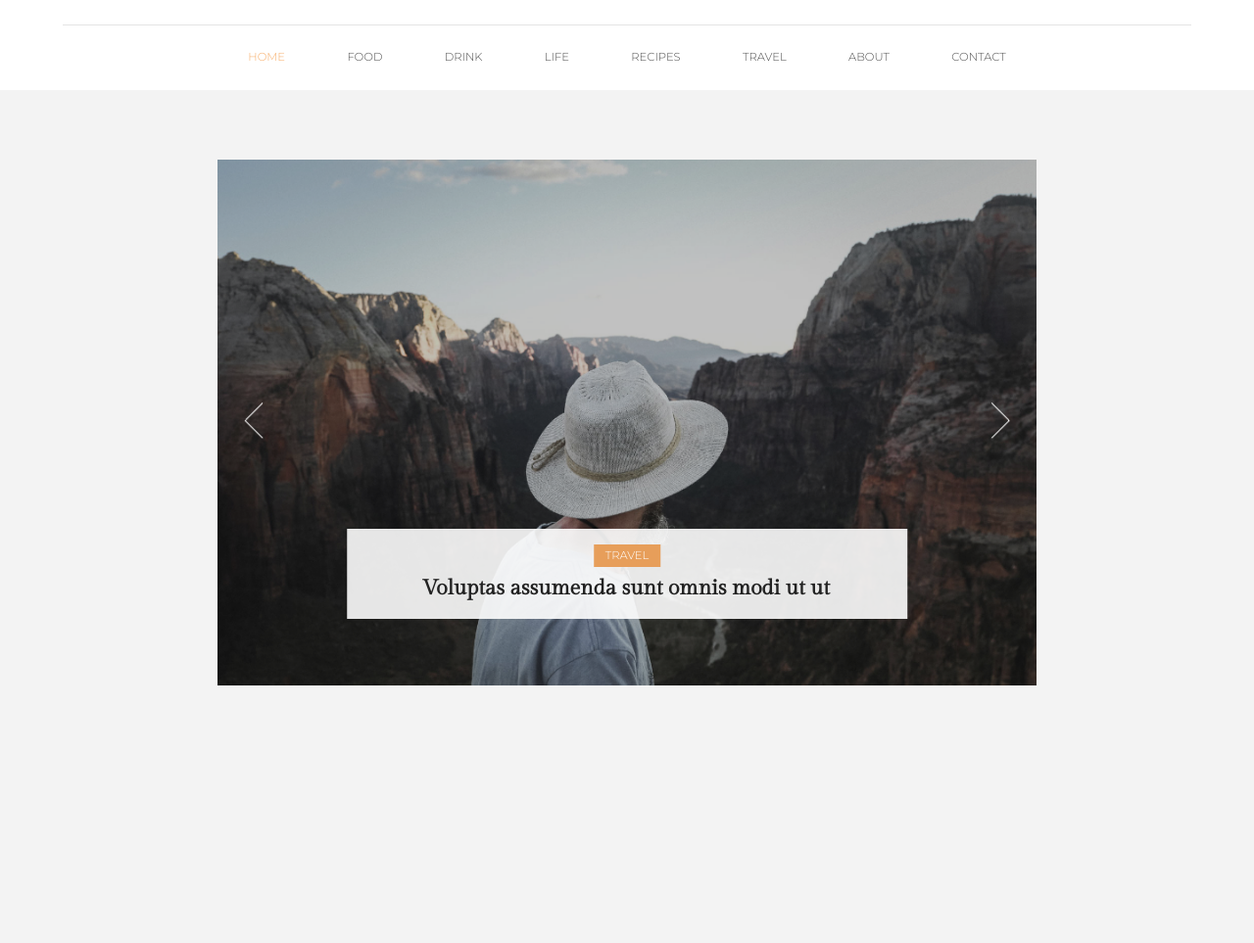
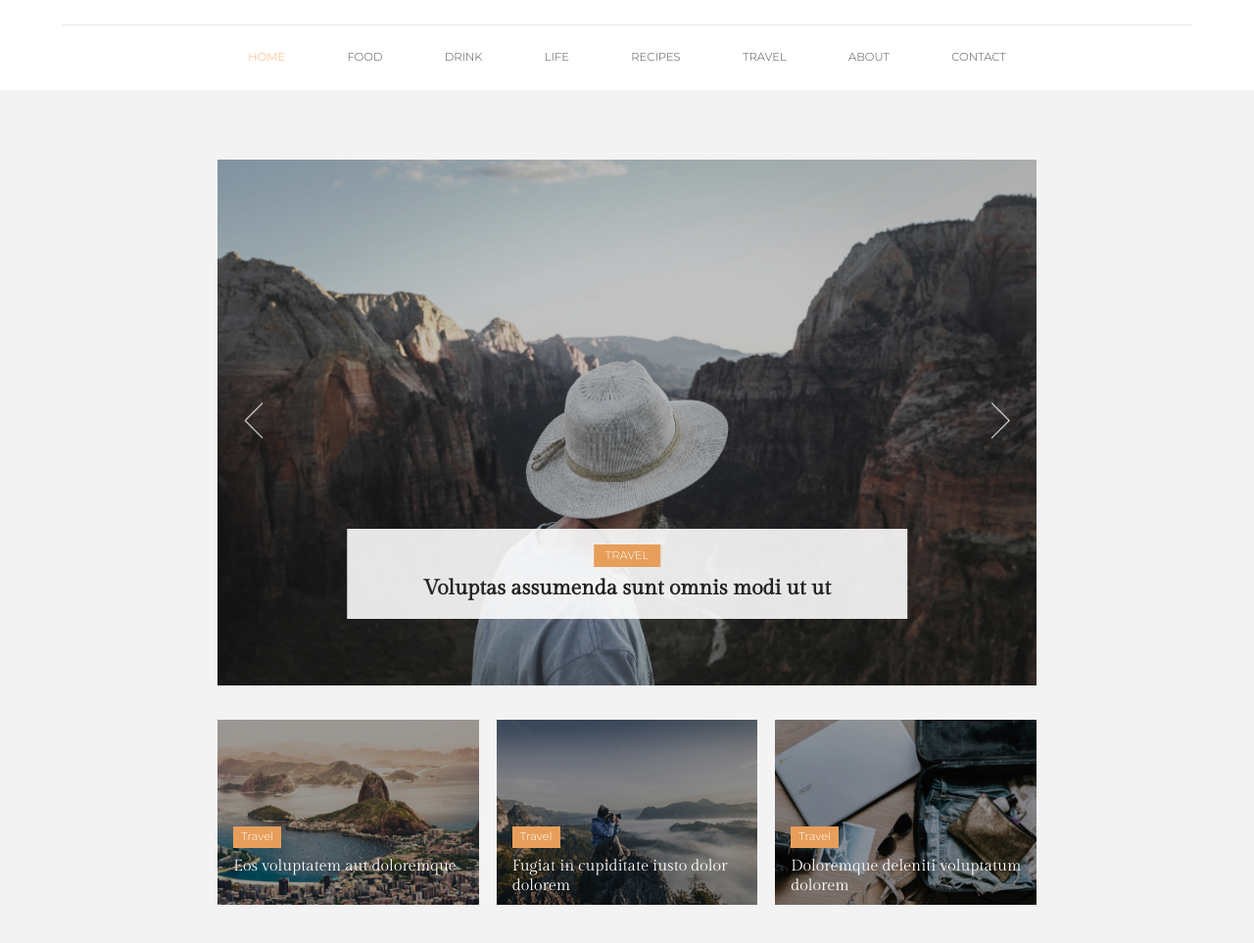
Before and after one commit to gulik-lyuda/lifestyle-blog, a website: page source/index.pug in a window 1280 px wide. Shown: the part 137-1100 px from the top of the page at 98% size. Before the commit the page ends 872 px from the top, so only its background shows below. Drawn offline with nearby package versions, Linux system fonts and the light colour scheme; files that its build step writes are made by us from their sources.

Commit message:
Add the Featured Posts section markup

```diff
--- a/source/_modules/featured_posts.pug
+++ b/source/_modules/featured_posts.pug
@@ -0,0 +1,18 @@
+//- add an array of posts
+- var postsList = []
+- postsList.push({imgSrc: "images/content/featured_post_img_1.jpg", description: "Eos voluptatem aut doloremque"})
+- postsList.push({imgSrc: "images/content/featured_post_img_2.jpg", description: "Fugiat in cupiditate iusto dolor dolorem"})
+- postsList.push({imgSrc: "images/content/featured_post_img_3.jpg", description: "Doloremque deleniti voluptatum dolorem"})
+
+//- create mixin for post's card
+mixin post_card(post)
+    .post_card
+        img.post_img(src=post.imgSrc)
+        .post_info
+            .post_info__btn.btn travel
+            .post_info__description= post.description
+
+.featured_posts
+    .container.main_flex__nowrap.flex__jcontent_between.flex__align-items_center
+        for post in postsList
+            +post_card(post)
--- /dev/null
+++ b/source/_modules/featured_posts__item.pug
@@ -0,0 +1 @@
+.featured_posts__item
--- a/source/index.pug
+++ b/source/index.pug
@@ -3,3 +3,6 @@ extends _layouts/page_template
 block content
     div.home_page
         include _modules/slider
+        include _modules/featured_posts
+        include _modules/blog
+        include _modules/instagram_feed
--- a/source/less/core/fonts.less
+++ b/source/less/core/fonts.less
@@ -1,2 +1,3 @@
 @font-size-13px: 0.9vmax;
+@font-size-18px: 1.25vmax;
 @font-size-24px: 1.67vmax;
--- a/source/less/core/sizes.less
+++ b/source/less/core/sizes.less
@@ -7,11 +7,16 @@
 @wsize-35px: 2.43vw;
 @wsize-40px: 2.78vw;
 @wsize-46px: 3.19vw;
+@wsize-55px: 3.82vw;
+@wsize-67px: 4.65vw;
 @wsize-76px: 5.28vw;
 @wsize-80px: 5.55vw;
 @wsize-90px: 6.25vw;
 @wsize-103px: 7.15vw;
+@wsize-122px: 8.47vw;
 @wsize-205px: 14.24vw;
+@wsize-213px: 14.79vw;
+@wsize-300px: 20.83vw;
 @wsize-604px: 41.94vw;
 @wsize-643px: 44.65vw;
 @wsize-940px: 65.28vw;
--- a/source/less/layout/featured_posts.less
+++ b/source/less/layout/featured_posts.less
@@ -0,0 +1,40 @@
+.featured_posts {
+    width: 100%;
+    height: auto;
+    margin-bottom: @wsize-67px;
+
+    .post_card {
+        width: @wsize-300px;
+        height: @wsize-213px;
+
+        position: relative;
+
+        img {
+            width: 100%;
+            height: 100%;
+        }
+
+        .post_info {
+            position: absolute;
+            top: @wsize-122px;
+            left: @wsize-18px;
+
+            &__btn {
+                width: @wsize-55px;
+                height: auto;
+                margin-bottom: @wsize-11px;
+
+                text-transform: capitalize;
+            }
+
+            &__description {
+                font-family: 'Gilda Display', serif;
+                font-size: @font-size-18px;
+                font-weight: 300;
+                line-height: 1.22;
+                color: @white;
+            }
+        }
+    }
+    // end of .post_card
+}
--- a/source/less/layout/general.less
+++ b/source/less/layout/general.less
@@ -23,6 +23,13 @@ body {
     text-transform: uppercase;
     text-align: center;
     color: @white;
+
+    cursor: pointer;
+    transition: transform .3s ease-in-out;
+
+    &:hover{
+        transform: scale(1.25);
+    }
 }
 
 /* Fading animation */
--- a/source/less/layout/slider.less
+++ b/source/less/layout/slider.less
@@ -38,7 +38,7 @@
 .slide_info {
     width: @wsize-643px;
     height: @wsize-103px;
-    padding: @wsize-18px 6vw @wsize-25px;
+    padding: @wsize-18px 4vw @wsize-25px;
 
     position: absolute;
     left: 50%;
@@ -60,6 +60,7 @@
         font-size: @font-size-24px;
         font-weight: 600;
         line-height: 1.21;
+        text-align: center;
         color: @font-black;
     }
 }
```
Also changed, not shown: source/_modules/featured_posts_item.pug (deleted), source/_modules/instagram_feed__item.pug (added), source/_modules/instagram_feed_item.pug (deleted), source/images/content/featured_post_img_1.jpg (added), source/images/content/featured_post_img_2.jpg (added), source/images/content/featured_post_img_3.jpg (added).
